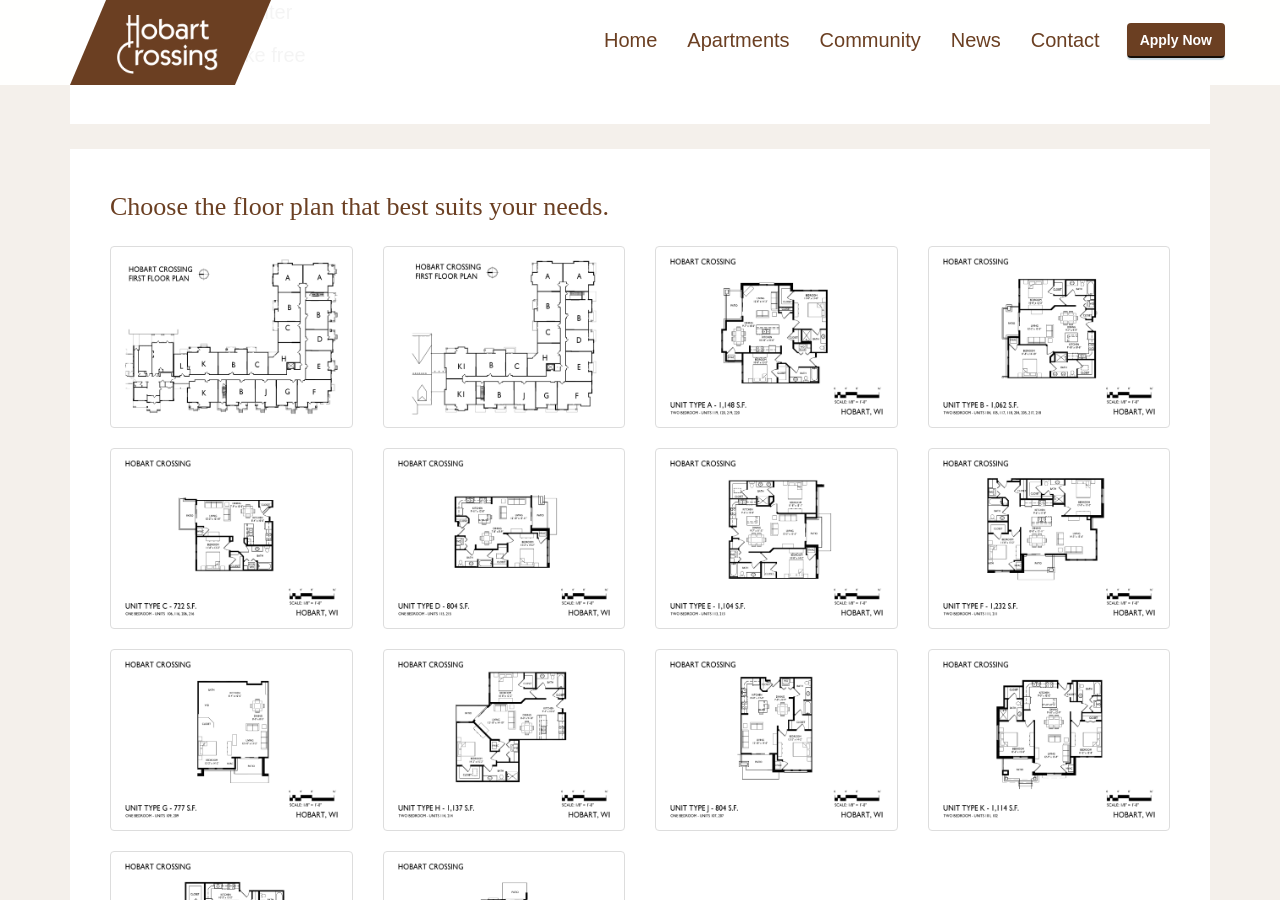
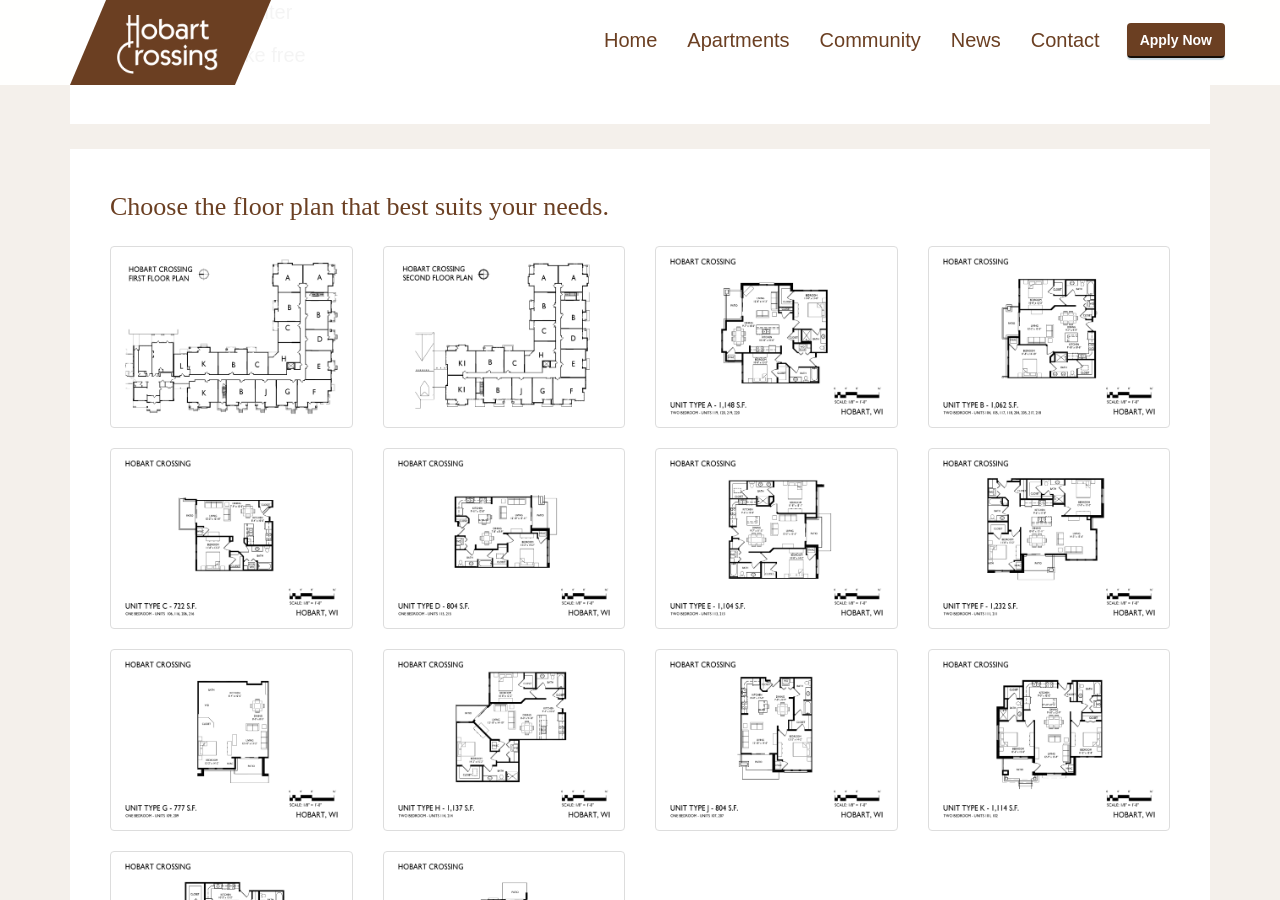
Before and after one commit to insight-creative/hobart-crossing, a Jekyll site: the page built from apartments/index.md, in a window 1280 px wide and 900 px high, scrolled down 1106 px. Built offline with Jekyll 4.4.1, drawn with Linux system fonts in a browser that asks for light colours; nearby versions of some CDN libraries.

Commit message:
Proofing changes, replace image.

```diff
--- a/apartments/index.md
+++ b/apartments/index.md
@@ -71,7 +71,7 @@
             <a href="{{ site.baseurl }}/img/first-floor-plan-a.gif" class="thumbnail"><img src="{{ site.baseurl }}/img/first-floor-plan-a.gif"></a>
           </div>
           <div class="col-md-3 col-xs-6">
-            <a href="{{ site.baseurl }}/img/first-floor-plan-b.gif" class="thumbnail"><img src="{{ site.baseurl }}/img/first-floor-plan-b.gif"></a>
+            <a href="{{ site.baseurl }}/img/second-floor-plan.gif" class="thumbnail"><img src="{{ site.baseurl }}/img/second-floor-plan.gif"></a>
           </div>
           <div class="col-md-3 col-xs-6">
             <a href="{{ site.baseurl }}/img/unit-type-a.gif" class="thumbnail"><img src="{{ site.baseurl }}/img/unit-type-a.gif"></a>
```
Also changed, not shown: news/_posts/2015-01-09-village-of-hobart-approves-plans-for-100-walkable-downtown.md (+1 -1 lines), img/first-floor-plan-b.gif (deleted), img/second-floor-plan.gif (added).
